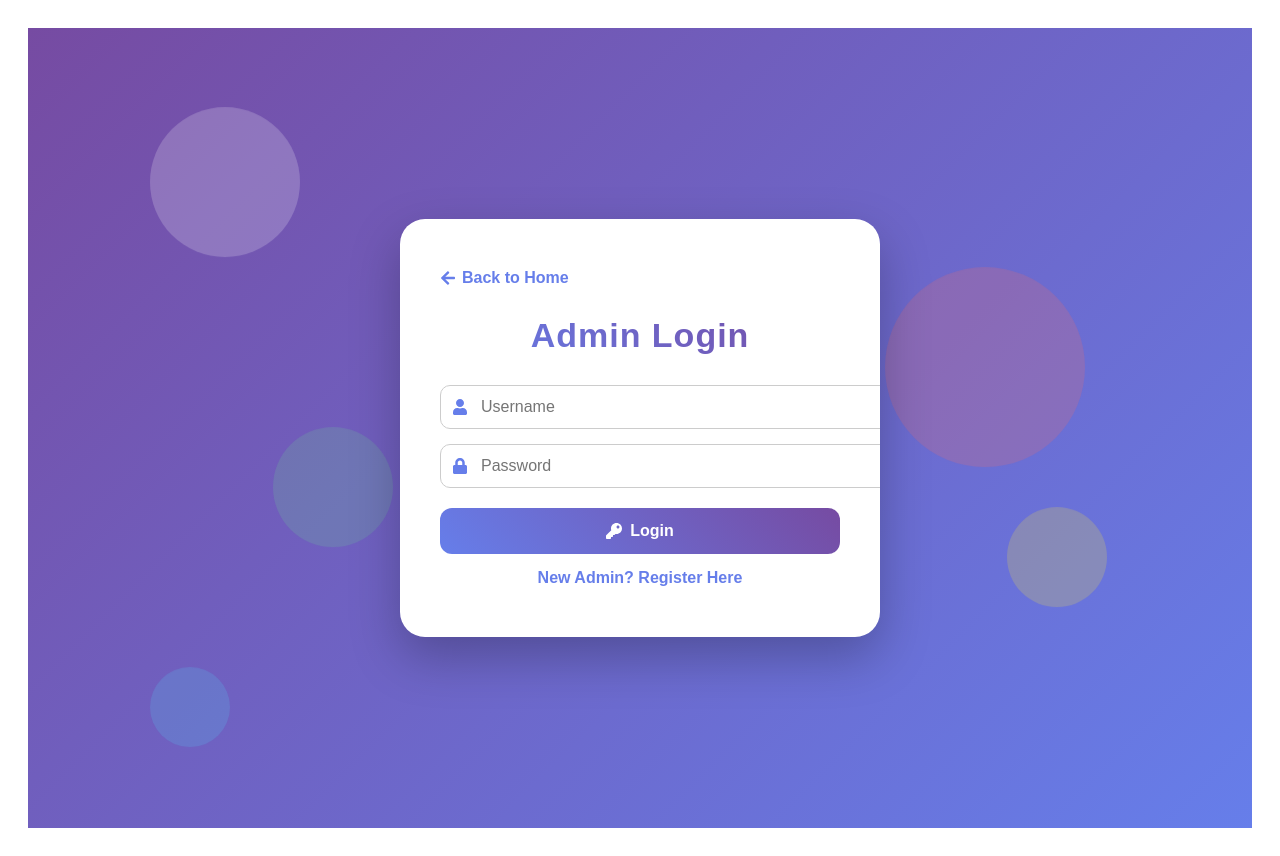
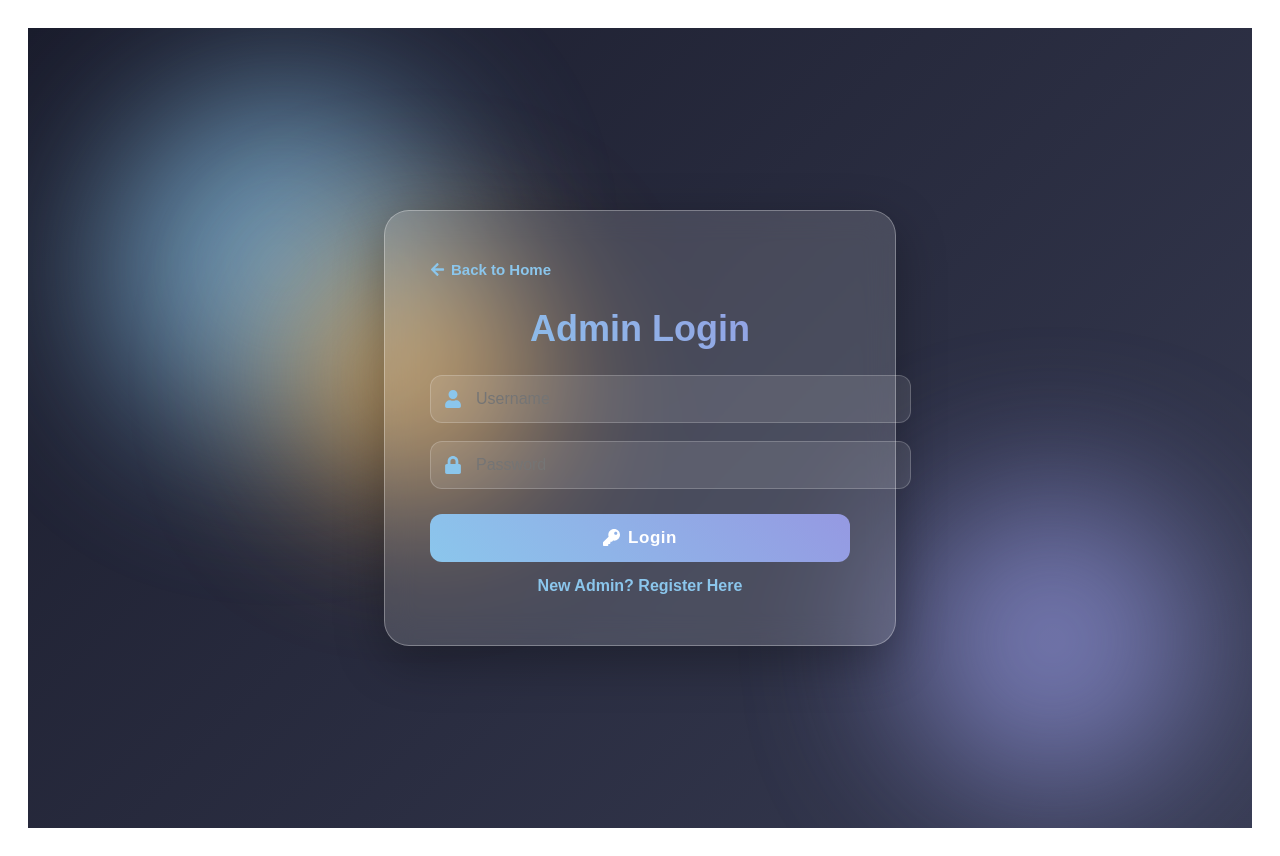
Before and after one commit to mrsan-Cah/lms-fronts, a React (Vite) app: page /admin/login in a window 1280 px wide. Built offline with nearby package versions, Linux system fonts and the light colour scheme.

Commit message:
style login
Updated styles for AdminLogin component, including background gradients, blob animations, and input/button styles.

```diff
--- a/src/pages/Admin/AdminLogin.jsx
+++ b/src/pages/Admin/AdminLogin.jsx
@@ -24,87 +24,92 @@ export default function AdminLogin() {
     display: "flex",
     justifyContent: "center",
     alignItems: "center",
-    background: "linear-gradient(135deg, #764ba2, #667eea)",
+    background: "linear-gradient(135deg, #1a1c2c, #373b52)",
     fontFamily: "Poppins, sans-serif",
     position: "relative",
     overflow: "hidden",
   };
 
-  const floatingShape = (size, top, left, bg, rotate = "0deg") => ({
+  const blob = (bg, size, top, left, blur = "80px") => ({
     position: "absolute",
     width: size,
     height: size,
+    background: bg,
+    top,
+    left,
+    filter: `blur(${blur})`,
     borderRadius: "50%",
-    background: bg,
-    top: top,
-    left: left,
-    opacity: 0.2,
-    transform: `rotate(${rotate})`,
-    animation: "float 6s ease-in-out infinite alternate",
+    opacity: 0.7,
+    animation: "blobMove 10s infinite alternate ease-in-out",
   });
 
   const cardStyle = {
-    background: "white",
-    padding: "50px 40px",
+    backdropFilter: "blur(15px)",
+    background: "rgba(255, 255, 255, 0.15)",
+    padding: "50px 45px",
     borderRadius: "25px",
-    width: "400px",
-    boxShadow: "0 20px 50px rgba(0,0,0,0.25)",
-    animation: "fadeIn 1s ease",
+    width: "420px",
+    boxShadow: "0 15px 50px rgba(0,0,0,0.3)",
+    animation: "zoomIn 0.8s ease",
+    border: "1px solid rgba(255,255,255,0.3)",
+    position: "relative",
+    zIndex: 10,
+    color: "white",
     textAlign: "center",
-    zIndex: 10,
-    position: "relative",
-    overflow: "hidden",
   };
 
   const titleStyle = {
-    fontSize: "34px",
+    fontSize: "36px",
     fontWeight: "700",
-    marginBottom: "30px",
-    letterSpacing: "1px",
-    background: "linear-gradient(45deg, #667eea, #764ba2)",
+    marginBottom: "25px",
+    background: "linear-gradient(45deg, #8bc6ec, #9599e2)",
     WebkitBackgroundClip: "text",
     color: "transparent",
   };
 
   const inputWrapper = {
     position: "relative",
-    margin: "15px 0",
+    margin: "18px 0",
   };
 
   const iconStyle = {
     position: "absolute",
-    left: "12px",
+    left: "14px",
     top: "50%",
     transform: "translateY(-50%)",
-    color: "#667eea",
+    color: "#8bc6ec",
+    fontSize: "18px",
   };
 
   const inputStyle = {
     width: "100%",
-    padding: "12px 12px 12px 40px",
-    borderRadius: "10px",
-    border: "1px solid #ccc",
+    padding: "14px 14px 14px 45px",
+    borderRadius: "12px",
+    border: "1px solid rgba(255,255,255,0.2)",
+    background: "rgba(255,255,255,0.1)",
+    color: "white",
     fontSize: "16px",
     outline: "none",
-    transition: "all 0.3s",
+    transition: "0.3s",
   };
 
   const btnStyle = {
     width: "100%",
     padding: "14px",
-    marginTop: "20px",
+    marginTop: "25px",
     borderRadius: "12px",
-    background: "linear-gradient(45deg, #667eea, #764ba2)",
+    background: "linear-gradient(45deg, #8bc6ec, #9599e2)",
     color: "white",
-    fontSize: "16px",
+    fontSize: "17px",
     border: "none",
     cursor: "pointer",
-    transition: "all 0.3s",
+    transition: "0.4s",
     fontWeight: "600",
     display: "flex",
     alignItems: "center",
     justifyContent: "center",
     gap: "8px",
+    letterSpacing: "0.5px",
   };
 
   const backBtnStyle = {
@@ -113,54 +118,56 @@ export default function AdminLogin() {
     gap: "6px",
     marginBottom: "20px",
     cursor: "pointer",
-    color: "#667eea",
+    color: "#8bc6ec",
     fontWeight: 600,
     textDecoration: "none",
+    fontSize: "15px",
   };
 
   const registerLinkStyle = {
     marginTop: 15,
     display: "block",
-    color: "#667eea",
+    color: "#8bc6ec",
     fontWeight: 600,
     textDecoration: "none",
   };
 
   return (
     <div style={pageStyle}>
-      {/* Floating Background Shapes */}
-      <div style={floatingShape("150px", "10%", "10%", "#fff")}></div>
-      <div style={floatingShape("100px", "60%", "80%", "#ffeb3b")}></div>
-      <div style={floatingShape("200px", "30%", "70%", "#ff6f61")}></div>
-      <div style={floatingShape("120px", "50%", "20%", "#6fcf97", "45deg")}></div>
-      <div style={floatingShape("80px", "80%", "10%", "#56ccf2", "30deg")}></div>
+      {/* Glowing Background Blobs */}
+      <div style={blob("#8bc6ec", "350px", "10%", "5%")}></div>
+      <div style={blob("#9599e2", "300px", "60%", "70%")}></div>
+      <div style={blob("#fcb045", "250px", "30%", "20%")}></div>
 
       <style>
         {`
+          input:hover {
+            background: rgba(255,255,255,0.18);
+          }
+
           input:focus {
-            border-color: #764ba2 !important;
-            box-shadow: 0 0 10px rgba(102, 126, 234, 0.5);
+            border-color: #8bc6ec;
+            box-shadow: 0 0 10px rgba(139,198,236,0.7);
           }
 
           button:hover {
-            transform: translateY(-2px) scale(1.05);
-            box-shadow: 0 12px 25px rgba(0,0,0,0.25);
+            transform: translateY(-3px) scale(1.05);
+            box-shadow: 0 12px 25px rgba(0,0,0,0.4);
           }
 
           a:hover {
-            color: #4c51bf !important;
+            color: #b0d7ff !important;
             text-decoration: underline !important;
           }
 
-          @keyframes fadeIn {
-            from { opacity: 0; transform: translateY(20px); }
-            to { opacity: 1; transform: translateY(0); }
+          @keyframes zoomIn {
+            from { opacity: 0; transform: scale(0.8); }
+            to { opacity: 1; transform: scale(1); }
           }
 
-          @keyframes float {
-            0% { transform: translateY(0px); }
-            50% { transform: translateY(-15px); }
-            100% { transform: translateY(0px); }
+          @keyframes blobMove {
+            0% { transform: translate(0px); }
+            100% { transform: translate(30px, -30px); }
           }
         `}
       </style>
```
